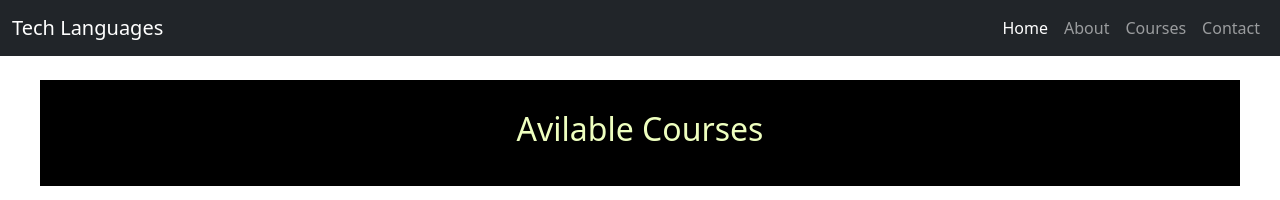
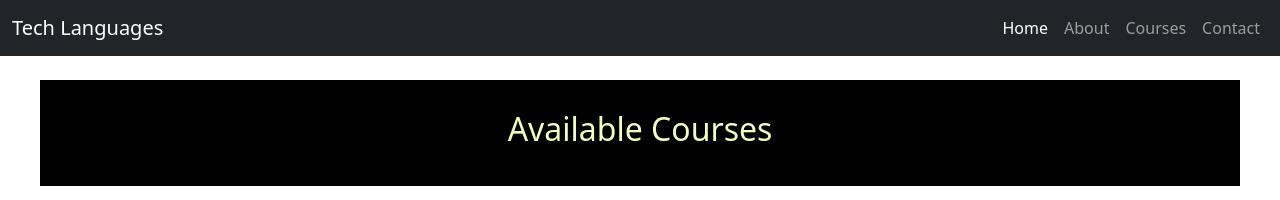
Before and after one commit to Sankhala-Rohit/Html-Css-Js-Template, a plain HTML site: page courses.html in a window 1280 px wide. Shown: the top 200 px of the page. Drawn offline with nearby package versions, Linux system fonts and the light colour scheme.

Commit message:
new commit

```diff
--- a/courses.html
+++ b/courses.html
@@ -50,7 +50,7 @@
         <div class="row">
             <div style="max-width:1400px;margin:auto">
                 <div class="courser-title">
-                    <h2 style="text-align: center; color: #eeffbf;">Avilable Courses</h2>
+                    <h2 style="text-align: center; color: #eeffbf;">Available Courses</h2>
 
                 </div>
               <div class="col-lg-12"">
```
